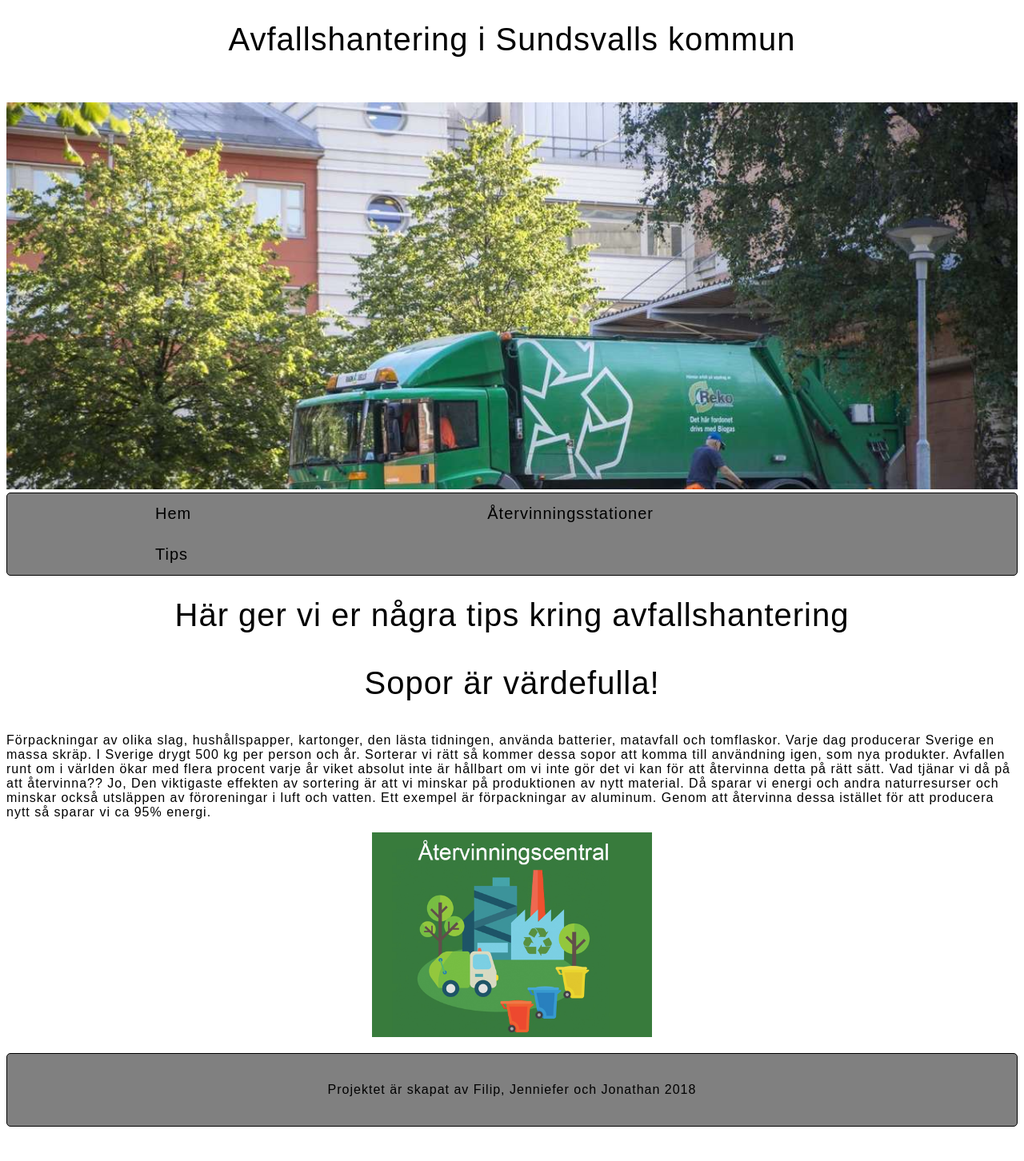
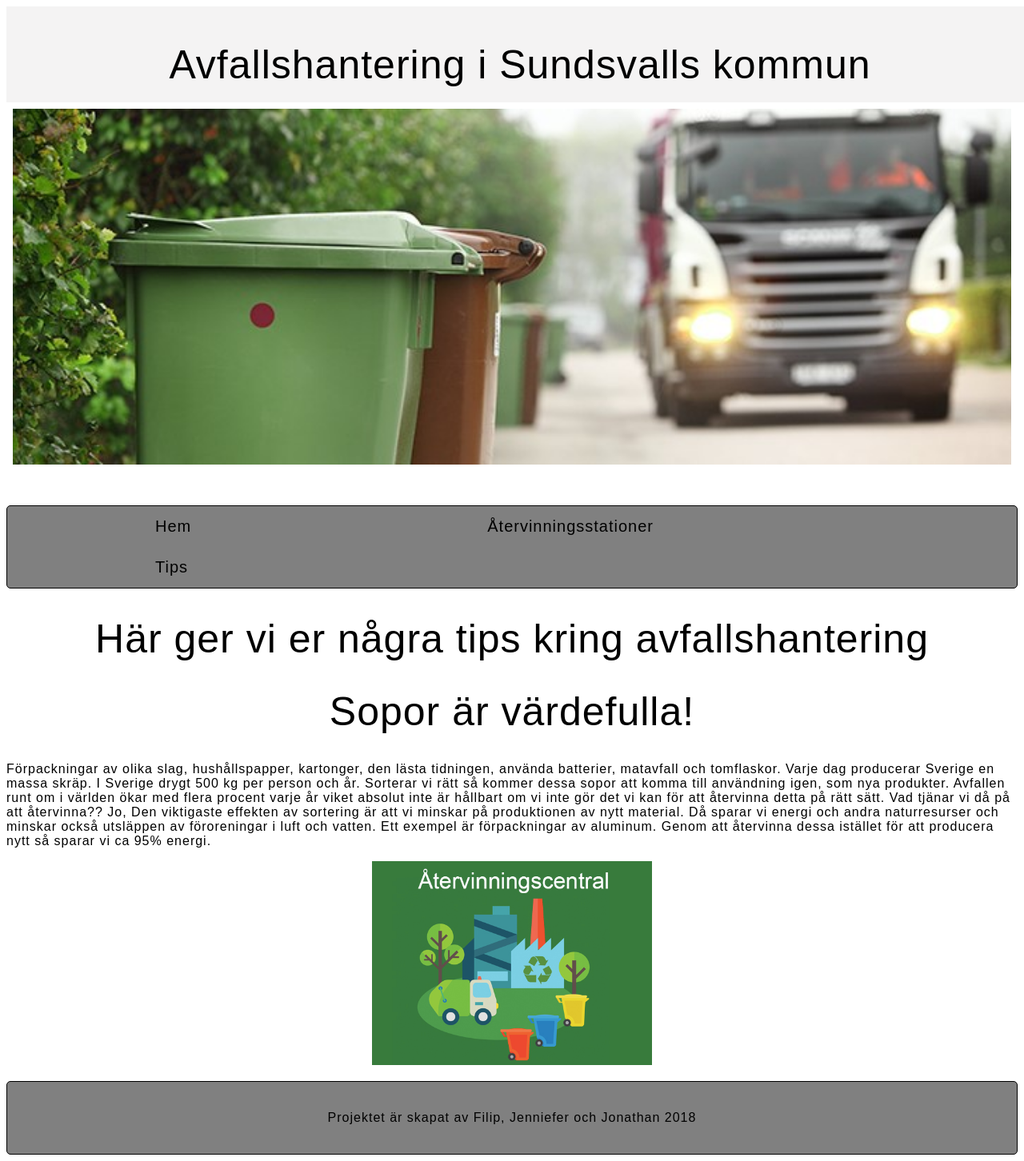
Before and after one commit to strombergjonathan/avfall, a PHP site: page /tips.php in a window 1280 px wide. Shown: the whole page at 80% size. Before the commit the page ends 1409 px from the top, so only its background shows below. Run offline with PHP 8.4, Linux system fonts and the light colour scheme.

Commit message:
lite ändringar mest i header

```diff
--- a/css/style.css
+++ b/css/style.css
@@ -55,6 +55,7 @@ body {
 
 
 }
+
 .imgg{
 
     background-position: middle;
@@ -90,16 +91,23 @@ body {
 
 
 }
-
+header{
+    width: 100%;
+    height: 100px;
+    padding: 10px;
+    text-align: center;
+	font-size: 500%;
+	background-color: #f4f3f3;
+}
 
 
 h1 {
-    font-size: 40px;
+    font-size: 50px;
     color: black;
     letter-spacing: 1px;
     font-weight: normal;
-    margin-bottom: 1em;
     text-align: center;
+
 }
 
 p{
--- a/includes/bildspel.php
+++ b/includes/bildspel.php
@@ -1,16 +1,15 @@
 <!DOCTYPE html>
 <html>
 <meta name="viewport" content="width=device-width, initial-scale=1">
-<link rel="stylesheet" href="https://www.w3schools.com/w3css/4/w3.css">
 <style>
 .mySlides {display:none;}
 </style>
 <body>
 
-<div class="w3-content w3-section" style="max-width:10000px">
-  <img class="mySlides" src="avfall.jpg" style="width:100%">
+<div class="slidesstyle" style="max-width:10000px">
+  <img class="mySlides" src="avfall1.jpg" style="width:100%">
   <img class="mySlides" src="sundsvallskommun.jpg" style="width:100%">
-  <img class="mySlides" src="avfall1.jpg" style="width:100%">
+  <img class="mySlides" src="avfall2.jpg" style="width:100%">
 </div>
 
 <script>
--- a/includes/header.php
+++ b/includes/header.php
@@ -1,8 +1,5 @@
 <div id="container">
-
-
 <header>
-
             <h1>Avfallshantering i Sundsvalls kommun</h1>
 
     </header>
```
Also changed, not shown: includes/avfall.jpg, includes/avfall1.jpg, includes/avfall2.jpg (added).
